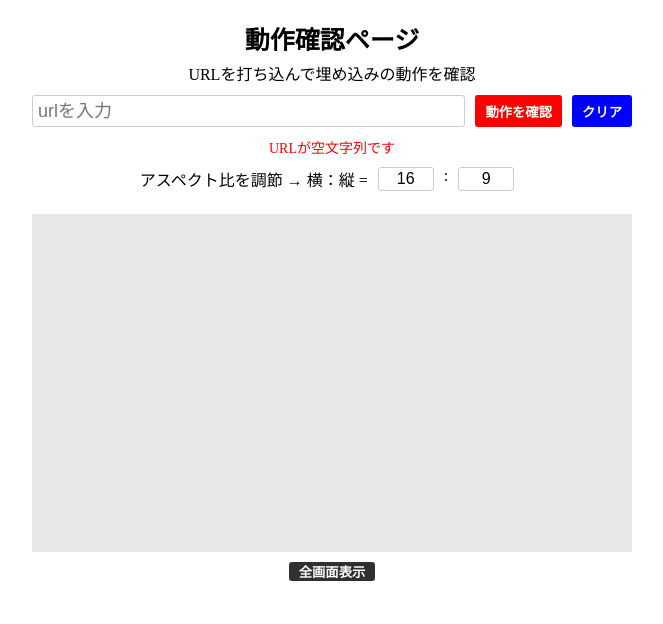
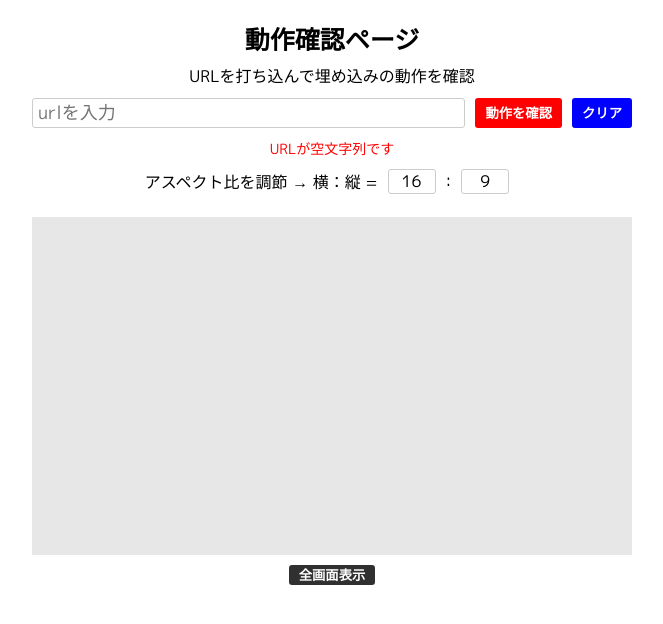
Before and after one commit to arco0922/iiiex-main2021-works, a React app: page /test in a window 1280 px wide. Shown: the top 624 px of the page, without its empty margins (308-971 px from the left). Built offline with nearby package versions, Linux system fonts and the light colour scheme.

Commit message:
[reset.css] add: font

```diff
--- a/src/reset.css
+++ b/src/reset.css
@@ -1,4 +1,8 @@
+@import url('https://fonts.googleapis.com/css2?family=M+PLUS+1p:wght@400;700&display=swap');
+
 * {
   margin: 0;
   padding: 0;
+  box-sizing: border-box;
+  font-family: 'M PLUS 1p', sans-serif;
 }
```
